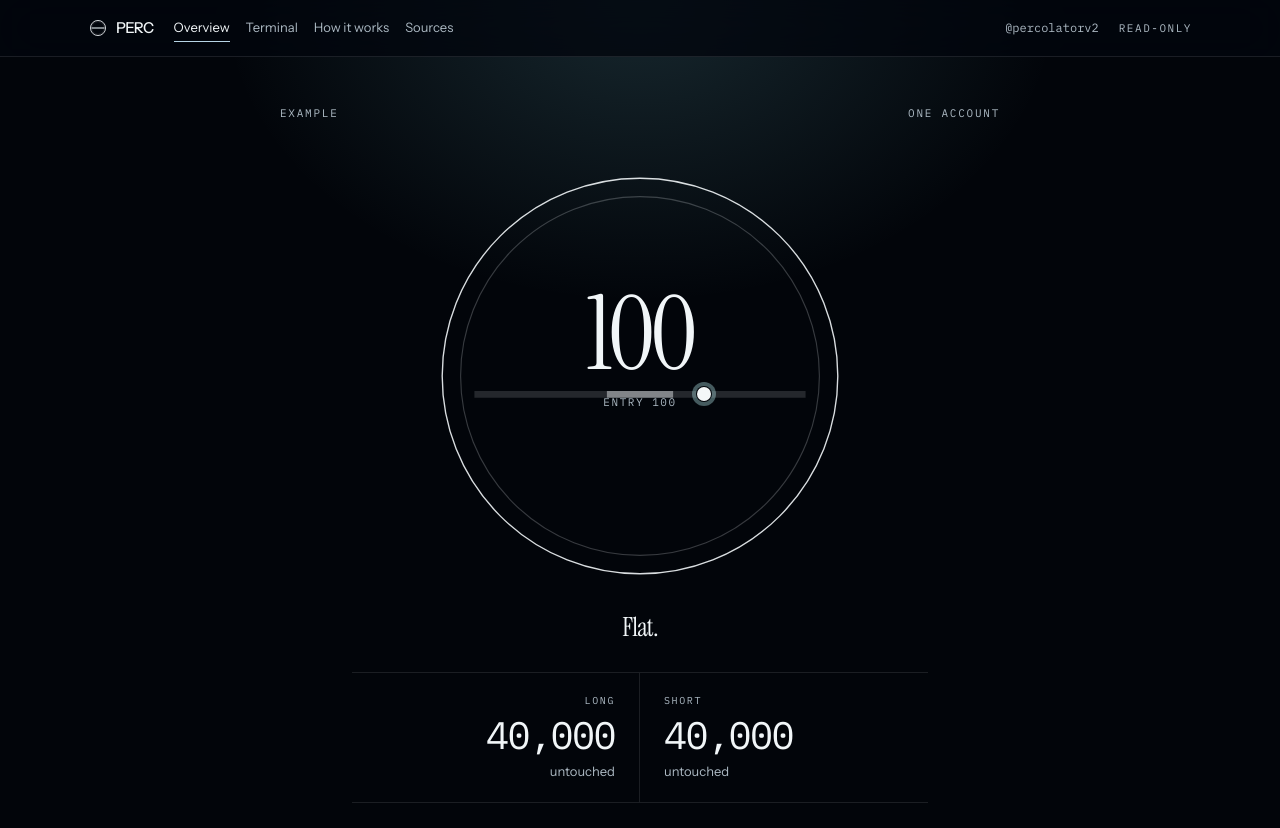
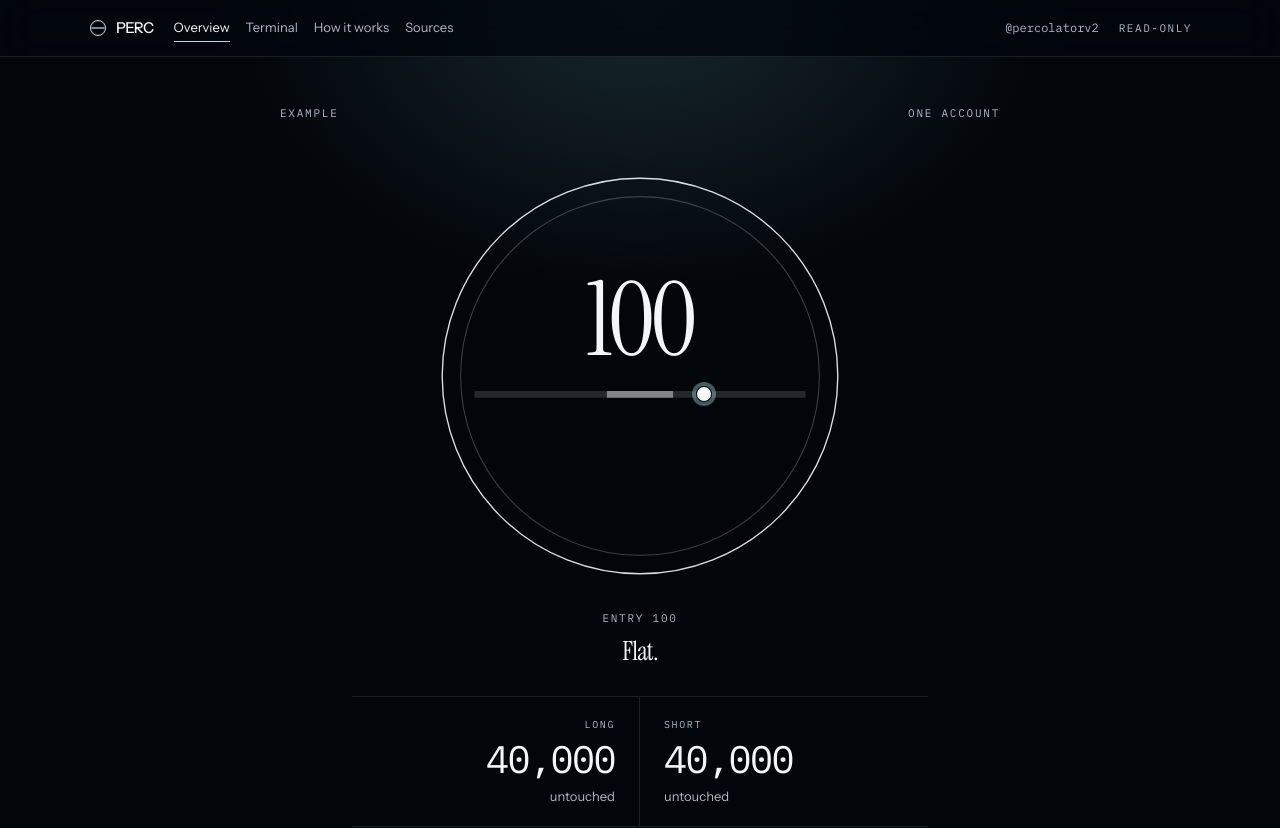
Before and after one commit to nostalgicgarethdev/percolator-fork, a Next.js app in the folder web/: page / in a window 1280 px wide. Shown: the top 828 px of the page. Built offline with nearby package versions, Linux system fonts and the light colour scheme.

Commit message:
Keep the entry label off the mark bar.

```diff
--- a/web/src/components/slab.tsx
+++ b/web/src/components/slab.tsx
@@ -92,16 +92,13 @@ export function Slab() {
             strokeWidth="3"
           />
         </svg>
-        <div className="pointer-events-none absolute inset-x-0 top-[30%] text-center">
+        <div className="pointer-events-none absolute inset-x-0 top-[27%] text-center">
           <p
             className={`font-serif text-[clamp(4.6rem,12vw,6.4rem)] leading-none tracking-[-0.045em] ${
               blocked ? "text-destructive" : "text-foreground"
             }`}
           >
             {attempt.toFixed(0)}
-          </p>
-          <p className="mt-2 font-mono text-[11px] tracking-[0.14em] text-muted-foreground uppercase">
-            {blocked ? `holds ${applied.toFixed(0)}` : `entry ${ENTRY}`}
           </p>
         </div>
         <label className="sr-only" htmlFor="perc-mark">
@@ -119,7 +116,10 @@ export function Slab() {
         />
       </div>
 
-      <p className="mx-auto mt-2 max-w-md text-center font-serif text-[1.65rem] leading-none tracking-[-0.03em]">
+      <p className="mt-1 text-center font-mono text-[11px] tracking-[0.16em] text-muted-foreground uppercase">
+        {blocked ? `holds ${applied.toFixed(0)}` : `entry ${ENTRY}`}
+      </p>
+      <p className="mx-auto mt-3 max-w-md text-center font-serif text-[1.65rem] leading-none tracking-[-0.03em]">
         {status}
       </p>
 
```
Also changed, not shown: 1 other file (tests, documents, lock files or other folders).
